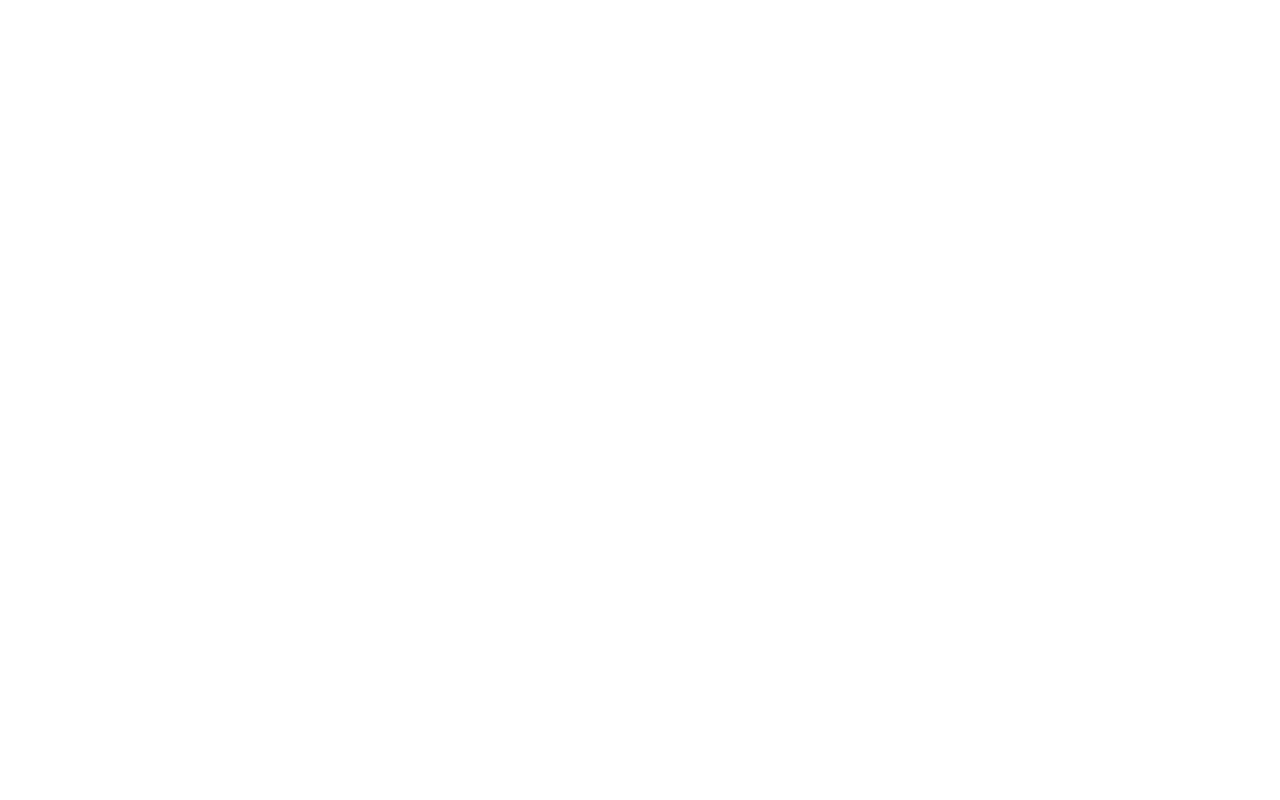
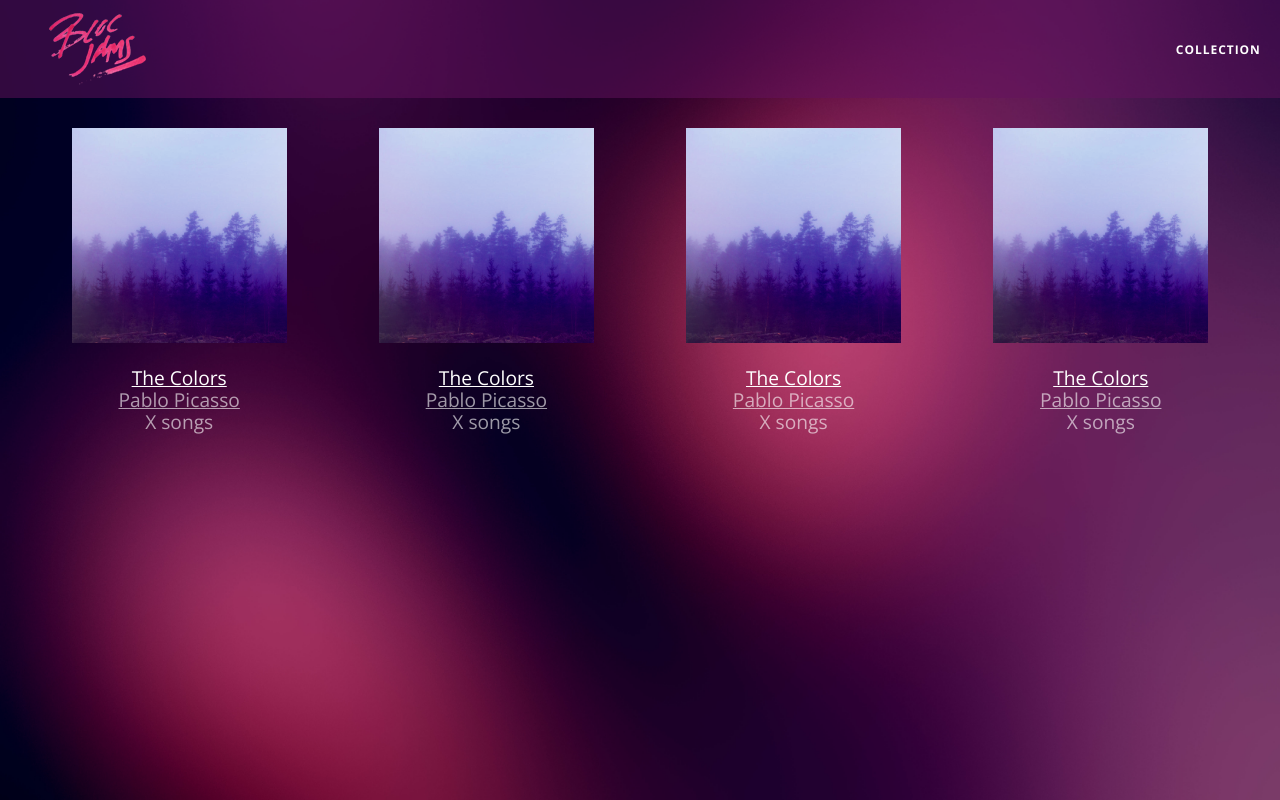
Before and after one commit to Lumbersaur/Lumbersaur.github.io, a plain HTML site: page collection.html in a window 1280 px wide. Drawn offline with nearby package versions, Linux system fonts and the light colour scheme.

Commit message:
Add missing code to collection.html and collection.css

```diff
--- a/collection.html
+++ b/collection.html
@@ -0,0 +1,78 @@
+<!DOCTYPE html>
+ <html>
+     <head>
+         <title>Bloc Jams</title>
+         <meta name="viewport" content="width=device-width, initial-scale=1">
+         <link rel="stylesheet" type="text/css" href="http://fonts.googleapis.com/css?family=Open+Sans:400,800,600,700,300">
+         <link rel="stylesheet" type="text/css" href="http://code.ionicframework.com/ionicons/2.0.1/css/ionicons.min.css">
+         <link rel="stylesheet" type="text/css" href="styles/normalize.css">
+         <link rel="stylesheet" type="text/css" href="styles/main.css">
+         <link rel="stylesheet" type="text/css" href="styles/collection.css">
+     </head>
+     <body class="collection">
+         <nav class="navbar"> <!-- nav bar -->
+             <a href="index.html" class="logo">
+                 <img src="assets/images/bloc_jams_logo.png" alt="bloc jams logo">
+             </a>
+             <div class="links-container">
+                 <a href="collection.html" class="navbar-link">collection</a>
+             </div>
+         </nav>
+
+        <section class="album-covers container clearfix">
+         <div class="collection-album-container column fourth">
+             <img src="assets/images/album_covers/01.png"/>
+             <div class="collection-album-info caption">
+                 <p>
+                     <a class="album-name" href="#">The Colors</a>
+                     <br/>
+                     <a href="#">Pablo Picasso</a>
+                     <br/>
+                     X songs
+                     <br/>
+                 </p>
+             </div>
+         </div>
+         <div class="collection-album-container column fourth">
+             <img src="assets/images/album_covers/01.png"/>
+             <div class="collection-album-info caption">
+                 <p>
+                     <a class="album-name" href="#">The Colors</a>
+                     <br/>
+                     <a href="#">Pablo Picasso</a>
+                     <br/>
+                     X songs
+                     <br/>
+                 </p>
+             </div>
+         </div>
+         <div class="collection-album-container column fourth">
+             <img src="assets/images/album_covers/01.png"/>
+             <div class="collection-album-info caption">
+                 <p>
+                     <a class="album-name" href="#">The Colors</a>
+                     <br/>
+                     <a href="#">Pablo Picasso</a>
+                     <br/>
+                     X songs
+                     <br/>
+                 </p>
+             </div>
+         </div>
+         <div class="collection-album-container column fourth">
+             <img src="assets/images/album_covers/01.png"/>
+             <div class="collection-album-info caption">
+                 <p>
+                     <a class="album-name" href="#">The Colors</a>
+                     <br/>
+                     <a href="#">Pablo Picasso</a>
+                     <br/>
+                     X songs
+                     <br/>
+                 </p>
+             </div>
+         </div>
+     </section>
+
+     </body>
+ </html>
--- a/styles/collection.css
+++ b/styles/collection.css
@@ -0,0 +1,40 @@
+body.collection {
+     background-image: url(../assets/images/blurred_backgrounds/blur_bg_2.jpg);
+     background-repeat: no-repeat;
+     background-attachment: fixed;
+     background-position: center center;
+     background-size: cover;
+ }
+
+ .album-covers {
+     position: relative;
+ }
+
+ .collection-album-container {
+     position: relative;
+     margin-top: 30px;
+     margin-bottom: 20px;
+     text-align: center;
+ }
+
+ .collection-album-container .caption {
+     margin-top: 10px;
+ }
+
+ .collection-album-container .caption p {
+     font-size: 1rem;
+     font-weight: 300;
+     color: rgba(255, 255, 255, 0.6);
+ }
+
+ .collection-album-container .caption p a {
+     color: rgba(255, 255, 255, 0.6);
+ }
+
+ .collection-album-container .caption p a.album-name {
+     color: white;
+ }
+
+ .collection-album-container img {
+     width: 80%;
+ }
--- a/styles/main.css
+++ b/styles/main.css
@@ -16,15 +16,47 @@ body {
 }
 
 .navbar {
+    position: relative;
     padding: 0.5rem;
-    background-color: rgb(101,18,95);
+    background-color: rgba(101,18,95,0.5);
+    z-index: 1;
 }
 
 .navbar .logo {
     position: relative;
     left: 2rem;
+    cursor: pointer;
 }
 
+.navbar .links-container {
+    display: table;
+    position: absolute;
+    top: 0;
+    right: 0;
+    height: 100px;
+    color: white;
+    text-decoration: none;
+}
+
+.links-container .navbar-link {
+    display: table-cell;
+    position: relative;
+    height: 100%;
+    padding-left: 1rem;
+    padding-right: 1rem;
+    vertical-align: middle;
+    color: white;
+    font-size: 0.625rem;
+    letter-spacing: 0.05rem;
+    font-weight: 700;
+    text-transform: uppercase;
+    text-decoration: none;
+    cursor: pointer;
+}
+
+.links-container .navbar-link:hover {
+    color: rgb(233,50,117);
+}
 .container {
     margin: 0 auto;
     max-width: 64rem;
```
